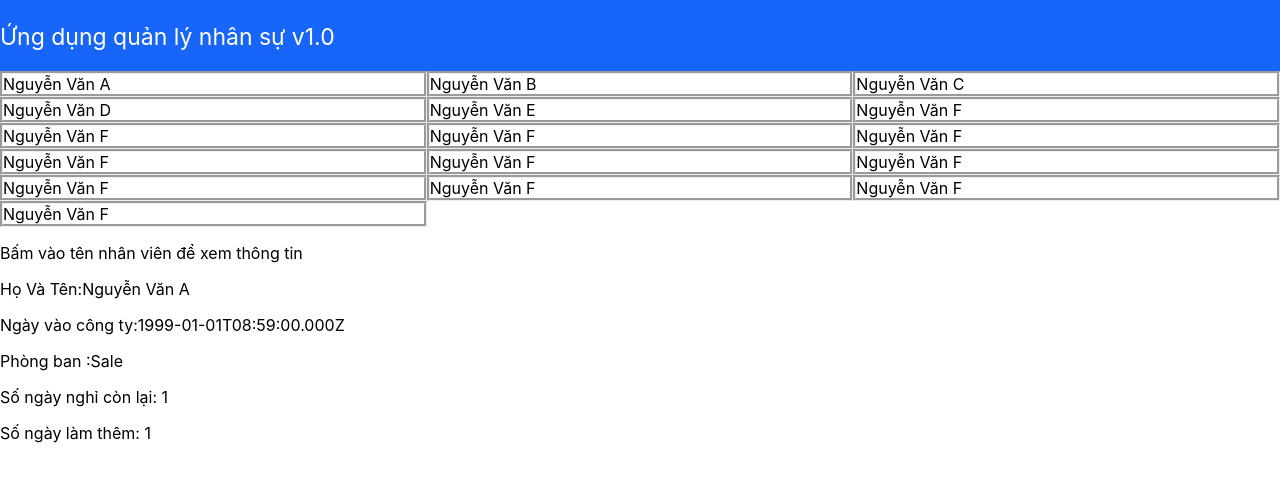
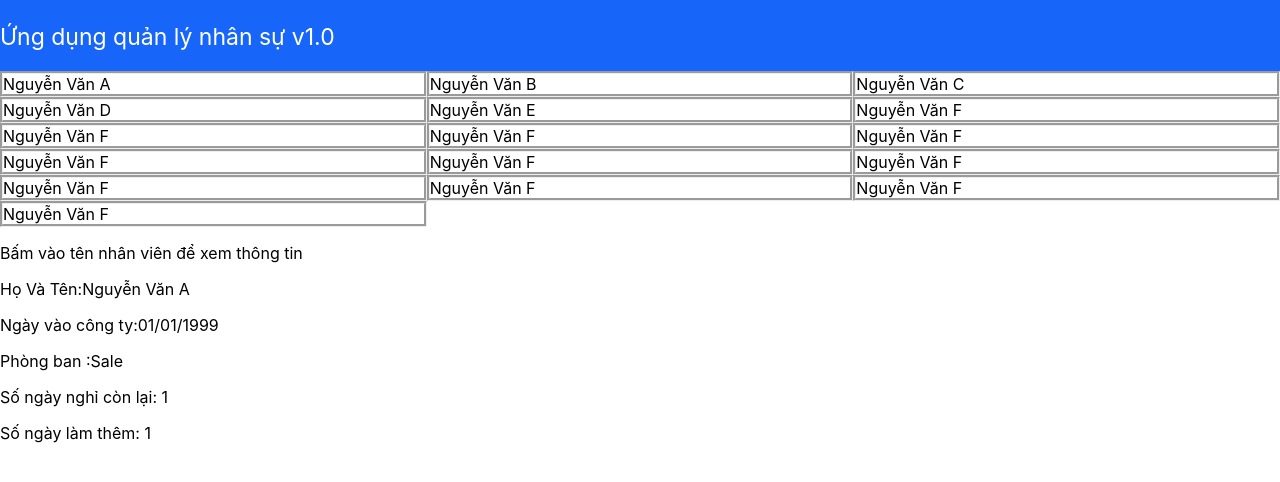
Before and after one commit to HaiBinhFX11493/Asm1ReactJS, a React (Create React App) app: page / in a window 1280 px wide. Both pictures are taken after a click on the element "Nguyễn Văn A". Shown: the top 482 px of the page. Built offline with nearby package versions, Linux system fonts and the light colour scheme.

Commit message:
them datFormat

```diff
--- a/package.json
+++ b/package.json
@@ -6,9 +6,10 @@
     "@testing-library/jest-dom": "^5.11.4",
     "@testing-library/react": "^11.1.0",
     "@testing-library/user-event": "^12.1.10",
+    "dateformat": "^5.0.2",
     "react": "^17.0.2",
     "react-dom": "^17.0.2",
-    "react-scripts": "4.0.3",
+    "react-scripts": "^4.0.3",
     "web-vitals": "^1.0.1"
   },
   "scripts": {
--- a/src/App.js
+++ b/src/App.js
@@ -1,5 +1,4 @@
-import logo from './logo.svg';
-import {STAFFS} from "./Components/StaffList/staffs.jsx";
+
 import AppData  from "./Main.jsx";
 
 function App() {
--- a/src/Main.jsx
+++ b/src/Main.jsx
@@ -1,8 +1,9 @@
-import logo from './logo.svg';
+
 import './App.css';
-import {STAFFS,DEPARTMENTS,ROLE} from "./Components/StaffList/staffs.jsx";
+import {STAFFS} from "./Components/StaffList/staffs.jsx";
 import React,{useState} from 'react';
-
+import dateFormat, { masks } from "dateformat";
+const now = new Date();
 //Control Body
 function AppData() {
   return (
@@ -33,7 +34,7 @@ function BodyUI({dataAPI}) {
     <div className="chiaBang">
       <div className="contentBody">
         {dataAPI.map((element,index) => {
-          return <Employee hienthi={handleClick} key={index} employee={element}  > </Employee>
+          return <Employees hienthi={handleClick} key={index} employee={element} > </Employees>
         })}
       </div>
       <p className="contentP">Bấm vào tên nhân viên để xem thông tin</p>
@@ -47,7 +48,7 @@ function GetInfo({data}) {
   return <React.Fragment>
     {data&&<div>
       <p>Họ Và Tên:{data.name} </p>
-      <p>Ngày vào công ty:{data.doB}</p>
+      <p>Ngày vào công ty:{dateFormat(data.doB, "dd/mm/yyyy")}</p>
       <p>Phòng ban :{data.department.name}</p>
       <p>Số ngày nghỉ còn lại: {data.annualLeave}</p>
       <p>Số ngày làm thêm: {data.overTime}</p>
@@ -55,7 +56,7 @@ function GetInfo({data}) {
   </React.Fragment>
 };
 
-function Employee({employee,hienthi}) {
+function Employees({employee,hienthi}) {
   var name=employee.name
   return <div onClick={() => hienthi(employee)} className="contentName">{name}</div>
 };
```
Also changed, not shown: 2 other files (tests, documents, lock files or other folders).
